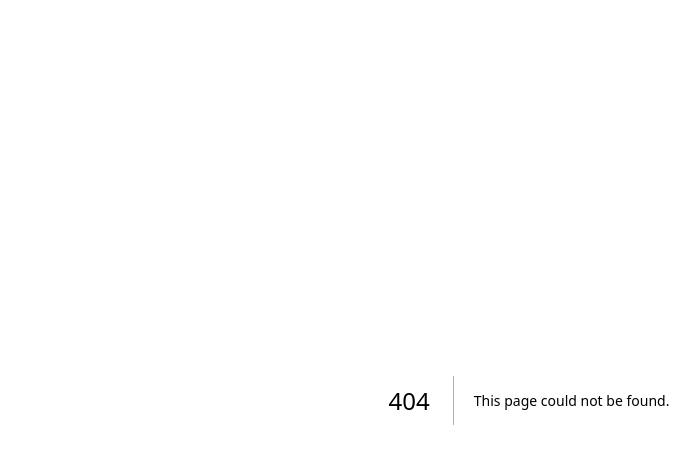
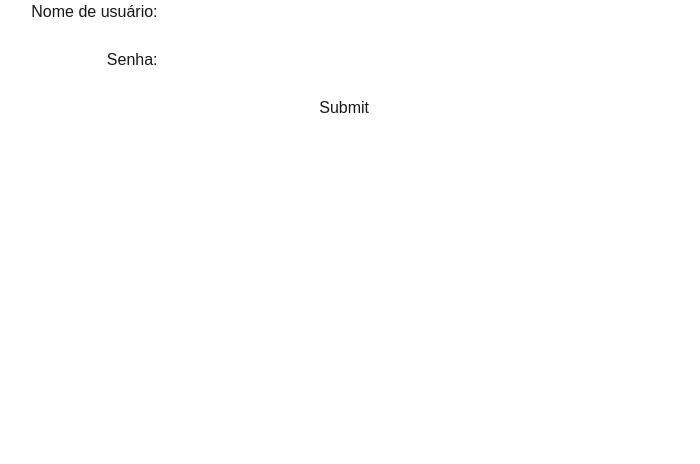
Before and after one commit to paulomacieltorresfilho/projeto-infosoc, a Next.js app: page /homepage in a window 1280 px wide. Before the commit this address had no page. Shown: the top 464 px of the page, without its empty margins (111-811 px from the left). Built offline with nearby package versions, Linux system fonts and the light colour scheme.

Commit message:
Fiz algumas páginas a mais.

```diff
--- /dev/null
+++ b/app/homepage/page.tsx
@@ -0,0 +1,16 @@
+
+
+export default function pagInicial() {
+  return (
+    <div style={{textAlign: 'right', paddingRight:'800px'}}>
+        <label>Nome de usuário: </label>
+        <input type="text" id="name" name="name"></input> <br/><br/>
+        <label>Senha: </label>
+        <input type="text" id="pass" name="pass"></input> <br/><br/>
+        <input type="submit" value="Submit"></input>
+
+        {/* leitores astutos podem perceber que isso tem cara de gambiarra. na minha opinião, se fica bonito tá bom. */}
+
+    </div>
+  );
+}
--- /dev/null
+++ b/app/pagina_conf/page.tsx
@@ -0,0 +1,50 @@
+function BotaoSim() {
+    const main = document.getElementById("main");
+    return (
+        <button style = {{backgroundColor : 'darkgray', borderStyle : 'solid', borderWidth : '2px', paddingLeft : '50px', paddingRight : '50px'}}>
+        Sim
+        </button>
+    );
+
+    function handleClick(){
+        {/* a ideia era chamar a função next  da pagina que criaria mais uma caixa. não sei exatamente  como faz :P*/}
+    }
+}
+
+function BotaoNao() {
+
+    return (
+        <button style = {{backgroundColor : 'darkgray', borderStyle : 'solid', borderWidth : '2px', paddingLeft : '50px', paddingRight : '50px'}}>
+            Não
+        </button>
+    );
+
+    function handleClick(){
+
+    }
+}
+
+function Caixa(texto:string) {
+  return (
+    <div style = {{textAlign : 'center'}}>
+        <p>
+            Os termos que você acabou de assinar diz que nós temos permissão de {texto}. Você tem certeza disso?
+        </p>
+        <BotaoSim/> <BotaoNao/>
+    </div>
+  );
+}
+
+
+export default function pagina(){
+    return (
+        <div style = {{textAlign : 'center'}} id = "main">
+            <h1>Confirmação:</h1><br/>
+
+        </div>
+    );
+
+    function next(){
+
+    }
+}
```
